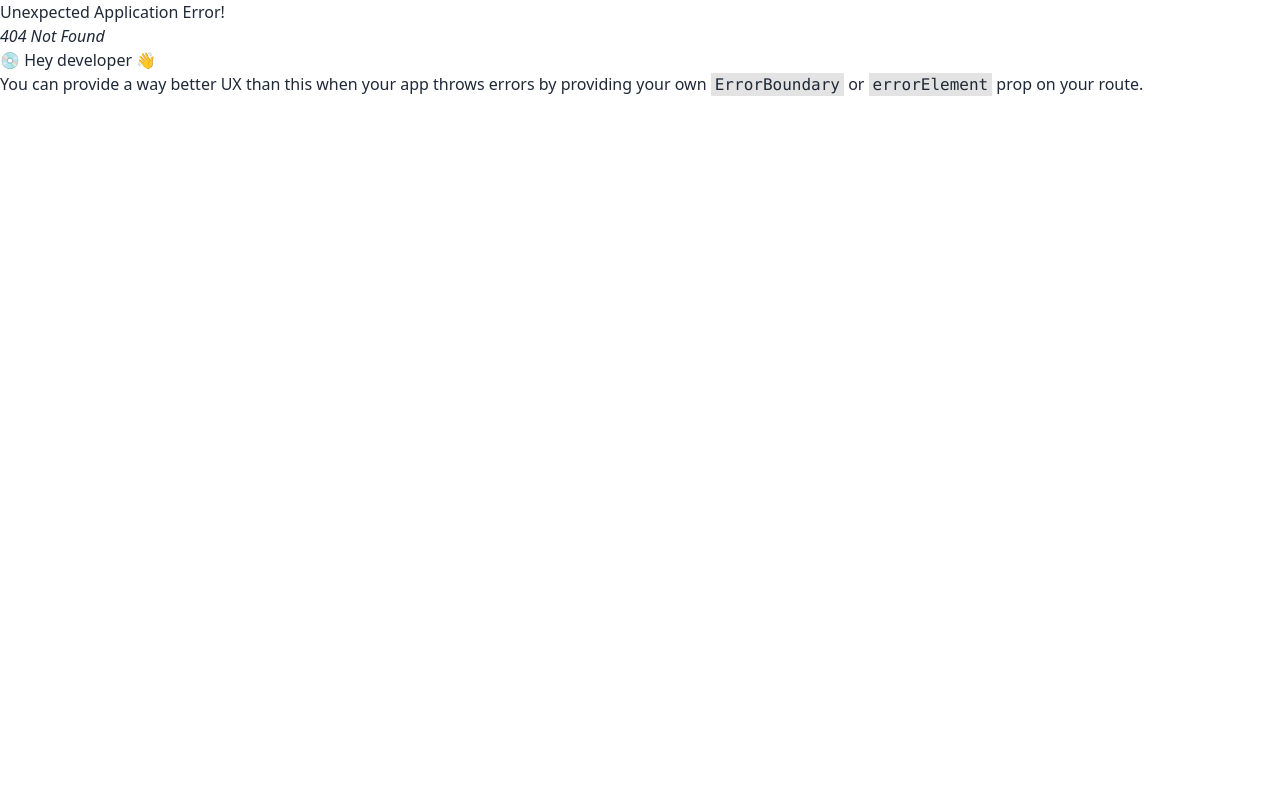
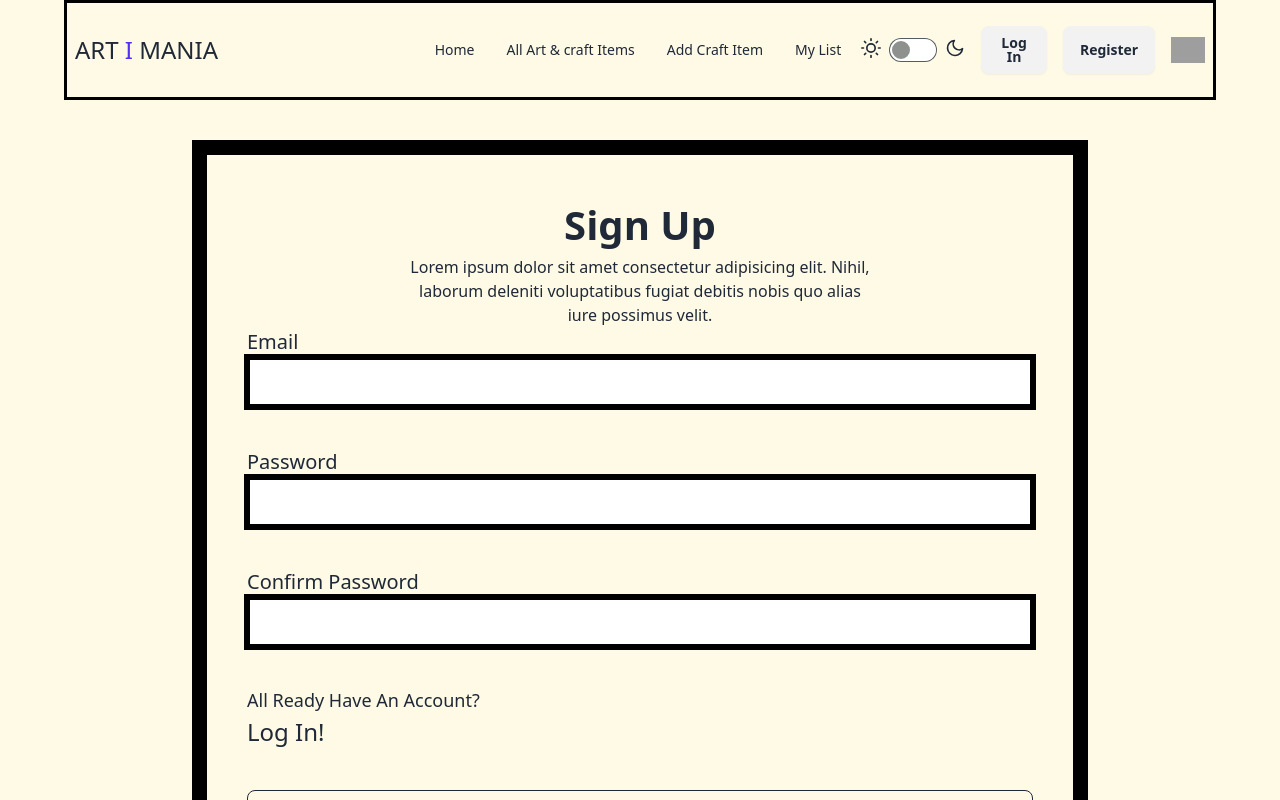
Before and after one commit to Sakib3602/art-mania-10, a React (Vite) app: page /login in a window 1280 px wide. Before the commit this address had no page. Shown: the top 800 px of the page. Built offline with nearby package versions, Linux system fonts and the light colour scheme; grey boxes are pictures that could not be loaded.

Commit message:
added login form

```diff
--- /dev/null
+++ b/src/LogIn.jsx
@@ -0,0 +1,47 @@
+import { Link } from "react-router-dom";
+
+
+const LogIn = () => {
+    function handle(){
+
+    }
+    return (
+        <div className="w-[95%] lg:w-[70%] md:w-[70%] min-h-[300px] border-[15px] border-black border-solid mt-10 m-auto p-10">
+        <h1 className="text-[40px] font-[700] text-center">Sign Up</h1>
+        <div className="text-center w-[95%] md:w-[60%] lg:w-[60%] m-auto">
+        <p>Lorem ipsum dolor sit amet consectetur adipisicing elit. Nihil, laborum deleniti voluptatibus fugiat debitis nobis quo alias iure possimus velit.</p>
+        </div>
+
+
+
+        <form onSubmit={handle} className="space-y-10">
+          <div className="w-full">
+          <h1 className="text-[20px]">Email</h1>
+          <input required type="text" name="email" className="w-full border-[3px] shadow shadow-black  border-black border-solid h-[50px]" style={{ boxShadow: '0px 0px 0px 3px black'} } />
+          </div>
+
+
+          <div className="w-full">
+          <h1 className="text-[20px]">Password</h1>
+          <input required type="password" name="password" className="w-full border-[3px] shadow shadow-black  border-black border-solid h-[50px]" style={{ boxShadow: '0px 0px 0px 3px black'} } />
+          </div>
+          <div className="w-full">
+          <h1 className="text-[20px]">Confirm Password</h1>
+          <input required type="text" name="confirmPassword" className="w-full border-[3px] shadow shadow-black  border-black border-solid h-[50px]" style={{ boxShadow: '0px 0px 0px 3px black'} } />
+          </div>
+          <div className="w-full">
+              <h1></h1>
+              <h1 className="text-[18px] mt-6">All Ready Have An Account?</h1>
+              <Link to={'/login'}><h1 className="text-[24px]">Log In!</h1></Link>
+
+          </div>
+          <div className="w-full col-span-2">
+              <input  className="btn w-full btn-outline" type="submit" value="SUBMIT" />
+
+          </div>
+        </form>
+      </div>
+    );
+};
+
+export default LogIn;
--- a/src/Registration.jsx
+++ b/src/Registration.jsx
@@ -1,6 +1,21 @@
 import { Link } from "react-router-dom";
 
 const Registration = () => {
+
+    function handle(e){
+        e.preventDefault()
+        const form = e.target;
+        const name = e.target.name.value;
+        const email = e.target.email.value;
+        const photo = e.target.photo.value;
+        const password = e.target.password.value;
+        const confirmPassword = e.target.confirmPassword.value;
+
+        const registerData = {name,email,photo,password,confirmPassword}
+
+        console.log(registerData)
+    }
+
 
   return (
     <div className="w-[80%] min-h-[500px] border-[15px] border-black border-solid mt-10 m-auto p-10">
@@ -10,14 +25,14 @@ const Registration = () => {
       </div>
 
 
-      <form className="grid grid-cols-1 lg:grid-cols-2 gap-10">
+      <form onSubmit={handle} className="grid grid-cols-1 lg:grid-cols-2 gap-10">
         <div className="w-full">
         <h1 className="text-[20px]">Email</h1>
-        <input type="text" name="email" className="w-full border-[3px] shadow shadow-black  border-black border-solid h-[50px]" style={{ boxShadow: '0px 0px 0px 3px black'} } />
+        <input required type="text" name="email" className="w-full border-[3px] shadow shadow-black  border-black border-solid h-[50px]" style={{ boxShadow: '0px 0px 0px 3px black'} } />
         </div>
         <div className="w-full">
         <h1 className="text-[20px]">Name</h1>
-        <input type="text" name="name" className="w-full border-[3px] shadow shadow-black  border-black border-solid h-[50px]" style={{ boxShadow: '0px 0px 0px 3px black'} } />
+        <input required type="text" name="name" className="w-full border-[3px] shadow shadow-black  border-black border-solid h-[50px]" style={{ boxShadow: '0px 0px 0px 3px black'} } />
         </div>
         <div className="w-full">
         <h1 className="text-[20px]">Your Photo-Url : </h1>
@@ -25,11 +40,11 @@ const Registration = () => {
         </div>
         <div className="w-full">
         <h1 className="text-[20px]">Password</h1>
-        <input type="password" name="password" className="w-full border-[3px] shadow shadow-black  border-black border-solid h-[50px]" style={{ boxShadow: '0px 0px 0px 3px black'} } />
+        <input required type="password" name="password" className="w-full border-[3px] shadow shadow-black  border-black border-solid h-[50px]" style={{ boxShadow: '0px 0px 0px 3px black'} } />
         </div>
         <div className="w-full">
         <h1 className="text-[20px]">Confirm Password</h1>
-        <input type="text" name="confirmPassword" className="w-full border-[3px] shadow shadow-black  border-black border-solid h-[50px]" style={{ boxShadow: '0px 0px 0px 3px black'} } />
+        <input required type="text" name="confirmPassword" className="w-full border-[3px] shadow shadow-black  border-black border-solid h-[50px]" style={{ boxShadow: '0px 0px 0px 3px black'} } />
         </div>
         <div className="w-full">
             <h1></h1>
@@ -38,7 +53,7 @@ const Registration = () => {
 
         </div>
         <div className="w-full col-span-2">
-            <input className="btn w-full btn-outline" type="submit" value="SUBMIT" />
+            <input  className="btn w-full btn-outline" type="submit" value="SUBMIT" />
 
         </div>
       </form>
--- a/src/main.jsx
+++ b/src/main.jsx
@@ -7,6 +7,7 @@ import Home from "./components/Home";
 import Root from "./components/Root";
 import ViewDetails from "./components/ViewDetails";
 import Registration from "./Registration";
+import LogIn from "./LogIn";
 
 const router = createBrowserRouter([
   {
@@ -27,6 +28,10 @@ const router = createBrowserRouter([
         path: '/register',
         element: <Registration></Registration>
       },
+      {
+        path: '/login',
+        element: <LogIn></LogIn>
+      },
     ]
   },
 ]);
```
